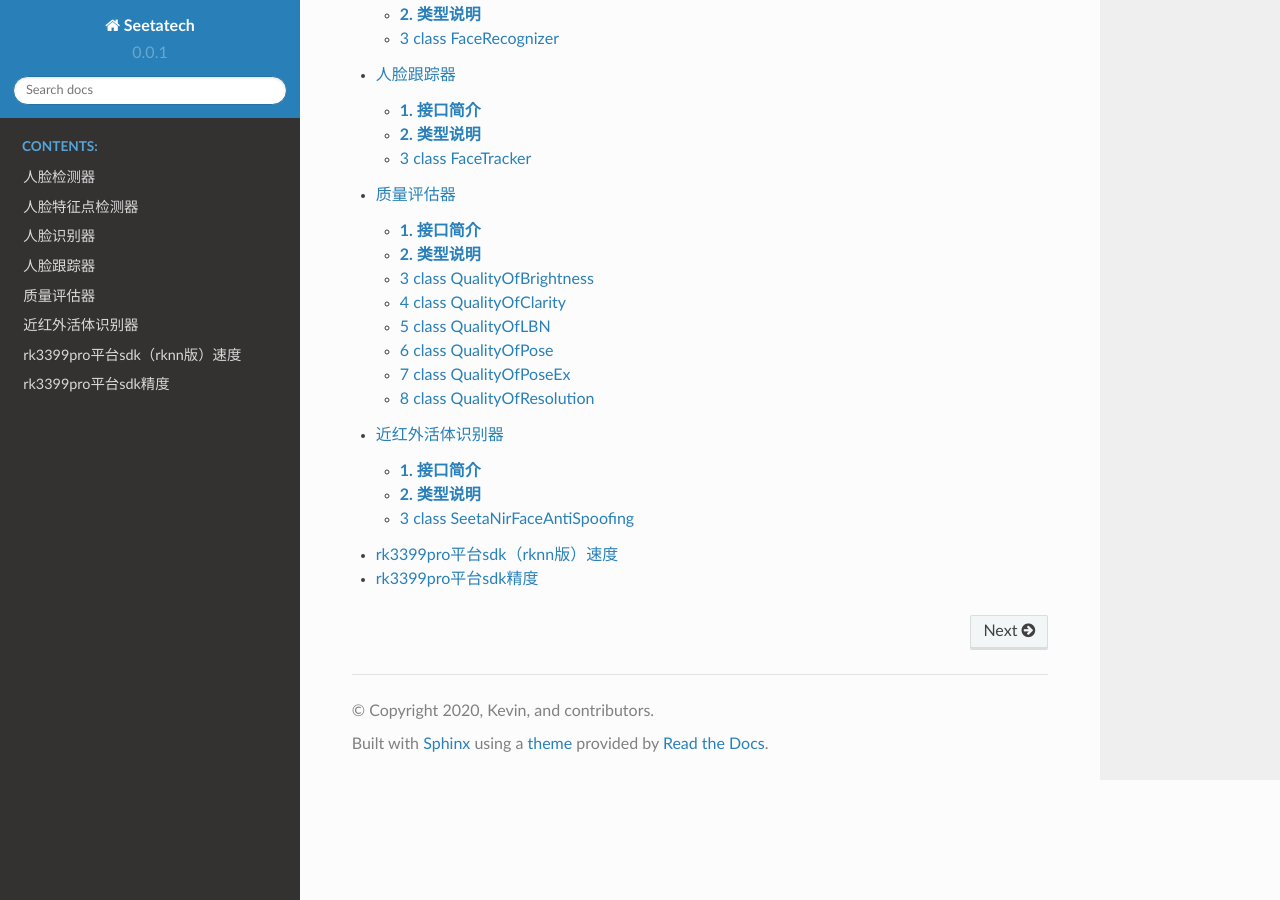
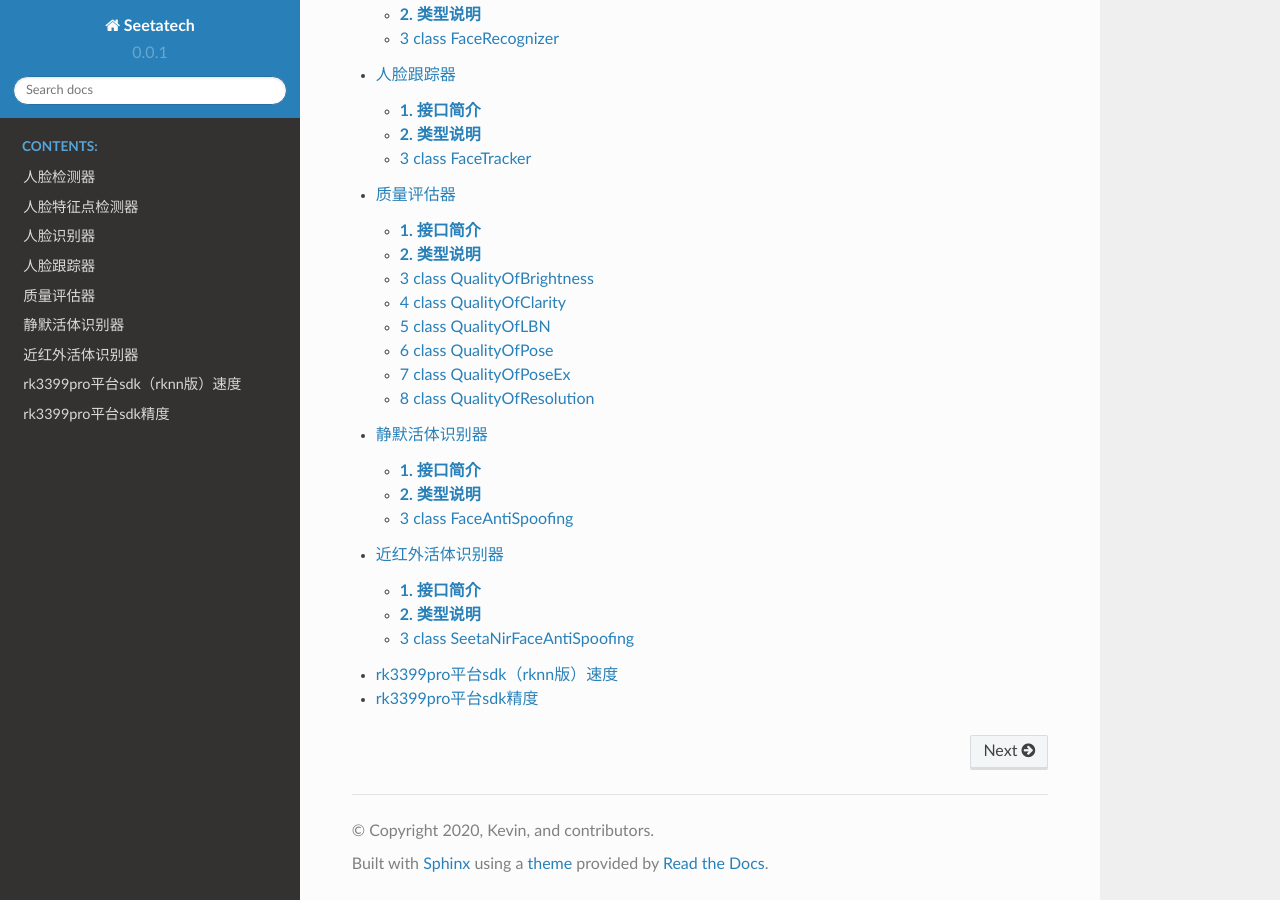
Before and after one commit to speaksoftlove/SeetaDocs, a Sphinx documentation site: the page built from source/index.rst, in a window 1280 px wide and 900 px high, scrolled down 505 px. Built offline with Sphinx 7.4.7 and the Read the Docs theme 2.0.0, drawn with Linux system fonts in a browser that asks for light colours.

Commit message:
add more docs

```diff
--- /dev/null
+++ b/source/SDKApiDocs/FaceAntiSpoofing.md
@@ -0,0 +1,480 @@
+# 静默活体识别器
+
+## **1. 接口简介** <br>
+
+静默活体识别根据输入的图像数据、人脸位置和人脸特征点，对输入人脸进行活体的判断，并返回人脸活体的状态。<br>
+
+## **2. 类型说明**<br>
+
+### **2.1 struct SeetaImageData**<br>
+<table border="1">
+        <tr>
+            <th>名称</th>
+            <th>类型</th>
+            <th>说明</th>
+        </tr>
+         <tr>
+            <td>data</td>
+            <td>uint8_t*</td>
+            <td>图像数据</td>
+        </tr>
+         <tr>
+            <td>widtd</td>
+            <td>int32_t</td>
+            <td>图像的宽度</td>
+        </tr>
+       <tr>
+            <td>height</td>
+            <td>int32_t</td>
+            <td>图像的高度</td>
+        </tr>
+        <tr>
+            <td>channels</td>
+            <td>int32_t</td>
+            <td>图像的通道数</td>
+        </tr>
+</table>
+<br>
+
+说明：存储彩色（三通道）或灰度（单通道）图像，像素连续存储，行优先，采用 BGR888 格式存放彩色图像，单字节灰度值存放灰度图像。<br>
+
+### **2.2 struct SeetaRect**<br>
+
+<table border="1">
+        <tr>
+            <th>名称</th>
+            <th>类型</th>
+            <th>说明</th>
+        </tr>
+        <tr>
+            <td>x</td>
+            <td>int32_t</td>
+            <td>人脸区域左上角横坐标</td>
+        </tr>
+        <tr>
+            <td>y</td>
+            <td>int32_t</td>
+            <td>人脸区域左上角纵坐标</td>
+        </tr>
+        <tr>
+            <td>widtd</td>
+            <td>int32_t</td>
+            <td>人脸区域宽度</td>
+        </tr>
+        <tr>
+            <td>height</td>
+            <td>int32_t</td>
+            <td>人脸区域高度</td>
+        </tr>
+</table>
+<br>
+
+### **2.3 struct SeetaPointF**<br>
+
+
+<table border="1">
+    <tr>
+        <th>名称</th>
+        <th>类型</th>
+        <th>说明</th>
+    </tr>
+    <tr>
+        <td> x</td>
+        <td> double</td>
+        <td>人脸特征点横坐标 </td>
+    </tr>
+    <tr>
+        <td> y</td>
+        <td> double</td>
+        <td> 人脸特征点纵坐标</td>
+    </tr>
+</table>
+<br>
+
+## 3 class FaceAntiSpoofing
+活体识别器。<br>
+
+### 3.1 Enum SeetaDevice
+
+模型运行的计算设备。<br>
+
+<table border="1">
+    <tr>
+        <th>名称</th>
+        <th>说明</th>
+    </tr>
+    <tr>
+        <td>SEETA_DEVICE_AUTO </td>
+        <td>自动检测，会优先使用 GPU </td>
+    </tr>
+    <tr>
+        <td> SEETA_DEVICE_CPU</td>
+        <td> 使用CPU计算</td>
+    </tr>
+    <tr>
+        <td>SEETA_DEVICE_GPU </td>
+        <td>使用GPU计算 </td>
+    </tr>
+</table>
+<br>
+
+### 3.2 struct SeetaModelSetting
+
+构造活体识别器需要传入的结构体参数。<br>
+
+<table border="1">
+    <tr>
+        <th>参数</th>
+        <th>类型</th>
+        <th>缺省</th>
+        <th>说明</th>
+    </tr>
+    <tr>
+        <td> model</td>
+        <td> const char**</td>
+        <td> </td>
+        <td> 识别器模型</td>
+    </tr>
+    <tr>
+        <td> id</td>
+        <td> int</td>
+        <td> </td>
+        <td>  GPU id</td>
+    </tr>
+    <tr>
+        <td> device</td>
+        <td> SeetaDevice</td>
+        <td> AUTO</td>
+        <td> 计算设备(CPU 或者 GPU)</td>
+    </tr>
+<table>
+<br>
+
+#### FaceAntiSpoofing
+
+构造活体识别器，需要在构造的时候传入识别器结构参数。<br>
+
+<table border="1">
+    <tr>
+        <th>参数</th>
+        <th>类型</th>
+        <th>缺省</th>
+        <th>说明</th>
+    </tr>
+    <tr>
+        <td> setting</td>
+        <td> const SeetaModelSetting&</td>
+        <td> </td>
+        <td> 识别器接口参数</td>
+    </tr>
+<table>
+<br>
+
+说明：活体对象创建可以出入一个模型文件（局部活体模型）和两个模型文件（局部活体模型和全局活体模型，顺序不可颠倒），传入一个模型文件时活体识别速度快于传入两个模型文件的识别速度，传入一个模型文件时活体识别精度低于传入两个模型文件的识别精度。<br>
+
+### 3.4 成员函数
+
+#### Predict
+
+基于单帧图像对人脸是否为活体进行判断。<br>
+
+<table border="1">
+    <tr>
+        <th>参数</th>
+        <th>类型</th>
+        <th>缺省</th>
+        <th>说明</th>
+    </tr>
+    <tr>
+        <td> image</td>
+        <td> const SeetaImageData& </td>
+        <td> </td>
+        <td> 原始图像数据</td>
+    </tr>
+    <tr>
+        <td> face</td>
+        <td> const SeetaRect& </td>
+        <td> </td>
+        <td> 人脸位置</td>
+    </tr>
+    <tr>
+        <td> points</td>
+        <td> const SeetaPointF* </td>
+        <td> </td>
+        <td> 人脸特征点数组</td>
+    </tr>
+    <tr>
+        <td> 返回值</td>
+        <td> Status </td>
+        <td> </td>
+        <td> 活体状态</td>
+    </tr>
+<table>
+<br>
+
+说明：Status 活体状态可取值为REAL(真人)、SPOOF(假体)、FUZZY（由于图像质量问题造成的无法判断）和 DETECTING（正在检测），DETECTING 状态针对于 PredicVideo 模式。<br>
+
+#### PredictVideo
+
+基于连续视频序列对人脸是否为活体进行判断。<br>
+
+<table border="1">
+    <tr>
+        <th>参数</th>
+        <th>类型</th>
+        <th>缺省</th>
+        <th>说明</th>
+    </tr>
+    <tr>
+        <td> image</td>
+        <td> const SeetaImageData& </td>
+        <td> </td>
+        <td> 原始图像数据</td>
+    </tr>
+    <tr>
+        <td> face</td>
+        <td> const SeetaRect& </td>
+        <td> </td>
+        <td> 人脸位置</td>
+    </tr>
+    <tr>
+        <td> points</td>
+        <td> const SeetaPointF* </td>
+        <td> </td>
+        <td> 人脸特征点数组</td>
+    </tr>
+    <tr>
+        <td> 返回值</td>
+        <td> Status </td>
+        <td> </td>
+        <td> 活体状态</td>
+    </tr>
+<table>
+<br>
+
+说明：Status 活体状态可取值为REAL(真人)、SPOOF(假体)、FUZZY（由于图像质量问题造成的无法判断）和 DETECTING（正在检测），DETECTING 状态针对于 PredicVideo 模式。<br>
+
+#### ResetVideo
+
+重置活体识别结果，开始下一次 PredictVideo 识别过程。<br>
+
+<table border="1">
+    <tr>
+        <th>参数</th>
+        <th>类型</th>
+        <th>缺省</th>
+        <th>说明</th>
+    </tr>
+    <tr>
+        <td> 返回值</td>
+        <td> void </td>
+        <td> </td>
+        <td> </td>
+    </tr>
+<table>
+<br>
+
+#### GetPreFrameScore
+
+获取活体检测内部分数。<br>
+
+<table border="1">
+    <tr>
+        <th>参数</th>
+        <th>类型</th>
+        <th>缺省</th>
+        <th>说明</th>
+    </tr>
+    <tr>
+        <td> clarity</td>
+        <td> float* </td>
+        <td> </td>
+        <td> 人脸清晰度分数</td>
+    </tr>
+    <tr>
+        <td> reality</td>
+        <td> float* </td>
+        <td> </td>
+        <td> 活体分数</td>
+    </tr>
+    <tr>
+        <td> 返回值</td>
+        <td> void </td>
+        <td> </td>
+        <td> </td>
+    </tr>
+<table>
+<br>
+
+#### SetVideoFrameCount
+
+设置 Video 模式中识别视频帧数，当输入帧数为该值以后才会有活体的
+真假结果。<br>
+
+<table border="1">
+    <tr>
+        <th>参数</th>
+        <th>类型</th>
+        <th>缺省</th>
+        <th>说明</th>
+    </tr>
+    <tr>
+        <td> number</td>
+        <td> int32_t </td>
+        <td> </td>
+        <td> video模式下活体需求帧数</td>
+    </tr>
+    <tr>
+        <td> 返回值</td>
+        <td> void </td>
+        <td> </td>
+        <td> </td>
+    </tr>
+<table>
+<br>
+
+#### GetVideoFrameCount
+
+获取video模式下活体需求帧数。<br>
+
+<table border="1">
+    <tr>
+        <th>参数</th>
+        <th>类型</th>
+        <th>缺省</th>
+        <th>说明</th>
+    </tr>
+    <tr>
+        <td> 返回值</td>
+        <td> int </td>
+        <td> </td>
+        <td> </td>
+    </tr>
+<table>
+<br>
+
+#### SetThreshold
+
+设置阈值。<br>
+
+<table border="1">
+    <tr>
+        <th>参数</th>
+        <th>类型</th>
+        <th>缺省</th>
+        <th>说明</th>
+    </tr>
+    <tr>
+        <td> clarity</td>
+        <td> float </td>
+        <td> </td>
+        <td>人脸清晰度阈值 </td>
+    </tr>
+    <tr>
+        <td> reality</td>
+        <td> float </td>
+        <td> </td>
+        <td>人脸活体阈值 </td>
+    </tr>
+    <tr>
+        <td> 返回值</td>
+        <td> void </td>
+        <td> </td>
+        <td> </td>
+    </tr>
+<table>
+<br>
+
+说明：人脸清晰度阈值默认为0.3，人脸活体阈值为0.8。<br>
+
+#### GetThreshold
+
+获取阈值。<br>
+
+<table border="1">
+    <tr>
+        <th>参数</th>
+        <th>类型</th>
+        <th>缺省</th>
+        <th>说明</th>
+    </tr>
+    <tr>
+        <td> clarity</td>
+        <td> float* </td>
+        <td> </td>
+        <td>人脸清晰度阈值 </td>
+    </tr>
+    <tr>
+        <td> reality</td>
+        <td> float* </td>
+        <td> </td>
+        <td>人脸活体阈值 </td>
+    </tr>
+    <tr>
+        <td> 返回值</td>
+        <td> void </td>
+        <td> </td>
+        <td> </td>
+    </tr>
+<table>
+<br>
+
+#### set
+
+设置人脸检测器相关属性值。其中<br>
+**PROPERTY_NUMBER_THREADS**:
+表示人脸检测器计算线程数，默认为 4.<br>
+
+<table border="1">
+    <tr>
+        <th>参数</th>
+        <th>类型</th>
+        <th>缺省</th>
+        <th>说明</th>
+    </tr>
+    <tr>
+        <td>property </td>
+        <td>Property </td>
+        <td> </td>
+        <td> 人脸检测器属性类别</td>
+    </tr>
+    <tr>
+        <td> value</td>
+        <td> double</td>
+        <td> </td>
+        <td> 设置的属性值 </td>
+    </tr>
+    <tr>
+        <td> 返回值</td>
+        <td>void </td>
+        <td> </td>
+        <td> </td>
+    </tr>
+<table>
+<br>
+
+#### get
+
+获取人脸检测器相关属性值。<br>
+
+<table border="1">
+    <tr>
+        <th>参数</th>
+        <th>类型</th>
+        <th>缺省</th>
+        <th>说明</th>
+    </tr>
+    <tr>
+        <td>property </td>
+        <td> Property</td>
+        <td> </td>
+        <td> 人脸检测器属性类别</td>
+    </tr>
+    <tr>
+        <td> 返回值</td>
+        <td>double </td>
+        <td> </td>
+        <td> 对应的人脸属性值 </td>
+    </tr>
+<table>
+<br>
--- a/source/index.rst
+++ b/source/index.rst
@@ -10,10 +10,12 @@ Welcome to Seeta's documentation!
    :maxdepth: 2
    :caption: Contents:
 
+   Overall.md
    SDKApiDocs/FaceDetector
    SDKApiDocs/FaceLandmarker
    SDKApiDocs/FaceRecognizer
    SDKApiDocs/FaceTracker
    SDKApiDocs/QualityAssessor
+   SDKApiDocs/FaceAntiSpoofing
    SDKApiDocs/SeetaNirFaceAntiSpoofing
    Performance/SDKPerformace
```
Also changed, not shown: source/Performance/SDKPerformace.md (+1 -1 lines), source/Overall.md (added).
